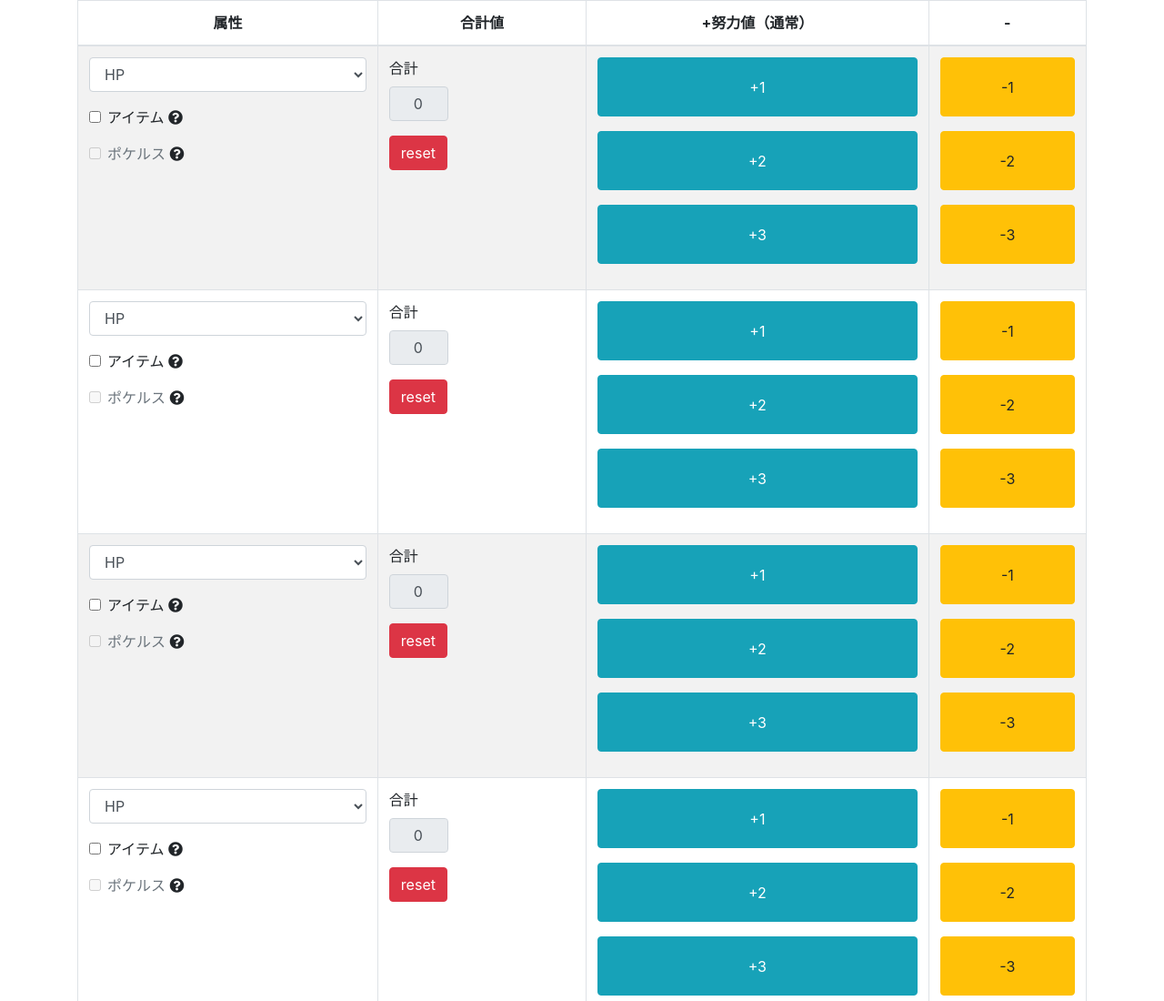
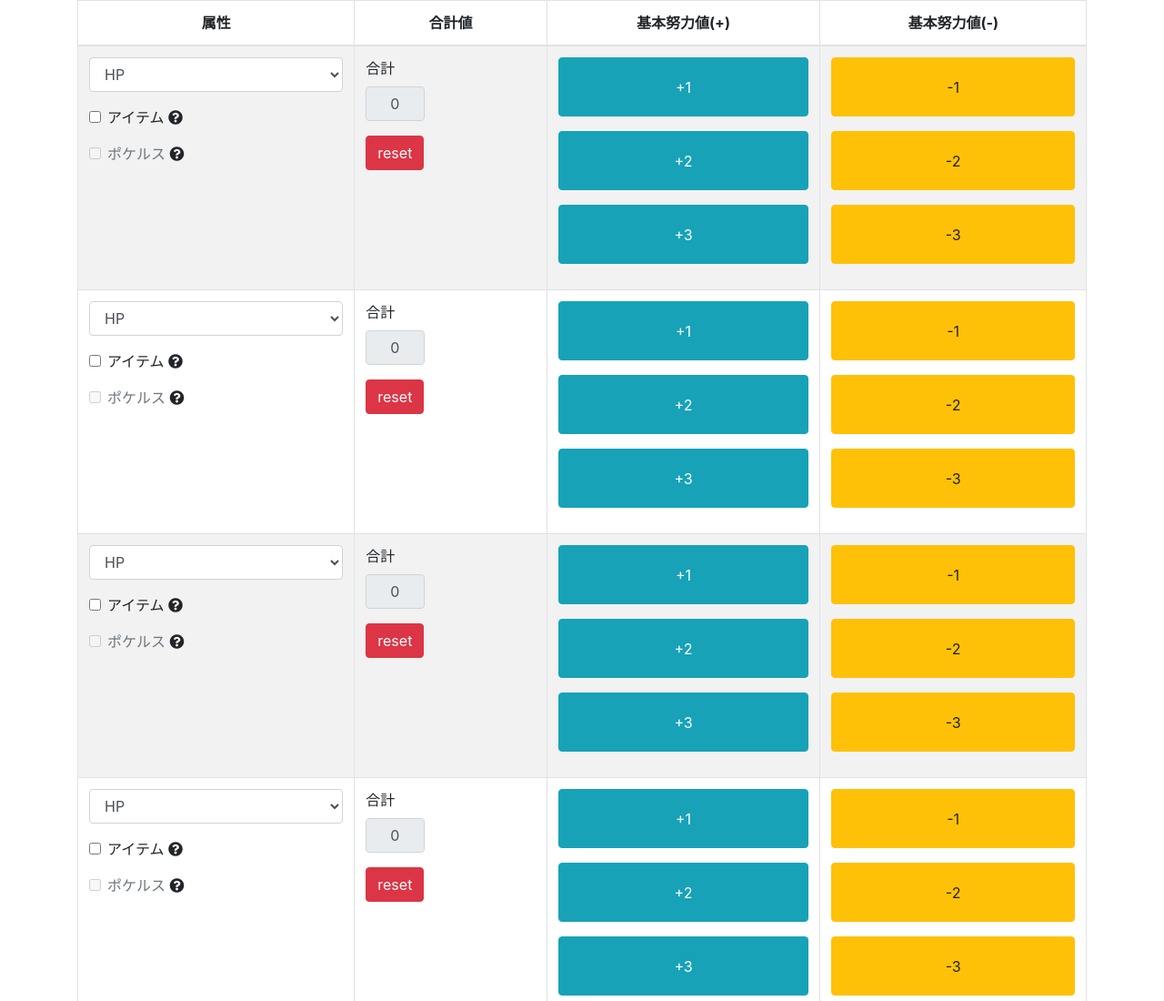
Before and after one commit to orangedm/PokeDoryokuchi, a plain HTML site: page doryokuchi.html in a window 1280 px wide. Shown: the top 1100 px of the page at 91% size. Drawn offline with nearby package versions, Linux system fonts and the light colour scheme.

Commit message:
Update doryokuchi.html

```diff
--- a/doryokuchi.html
+++ b/doryokuchi.html
@@ -38,8 +38,8 @@
                 <tr>
                     <th class="tr_type">属性</th>
                     <th class="tr_val">合計値</th>
-                    <th class="tr_btn">+努力値（通常）</th>
-                    <th class="tr_btn">-</th>
+                    <th class="tr_btn">基本努力値(+)</th>
+                    <th class="tr_btn">基本努力値(-)</th>
                 </tr>
             </thead>
             <tbody>
```
